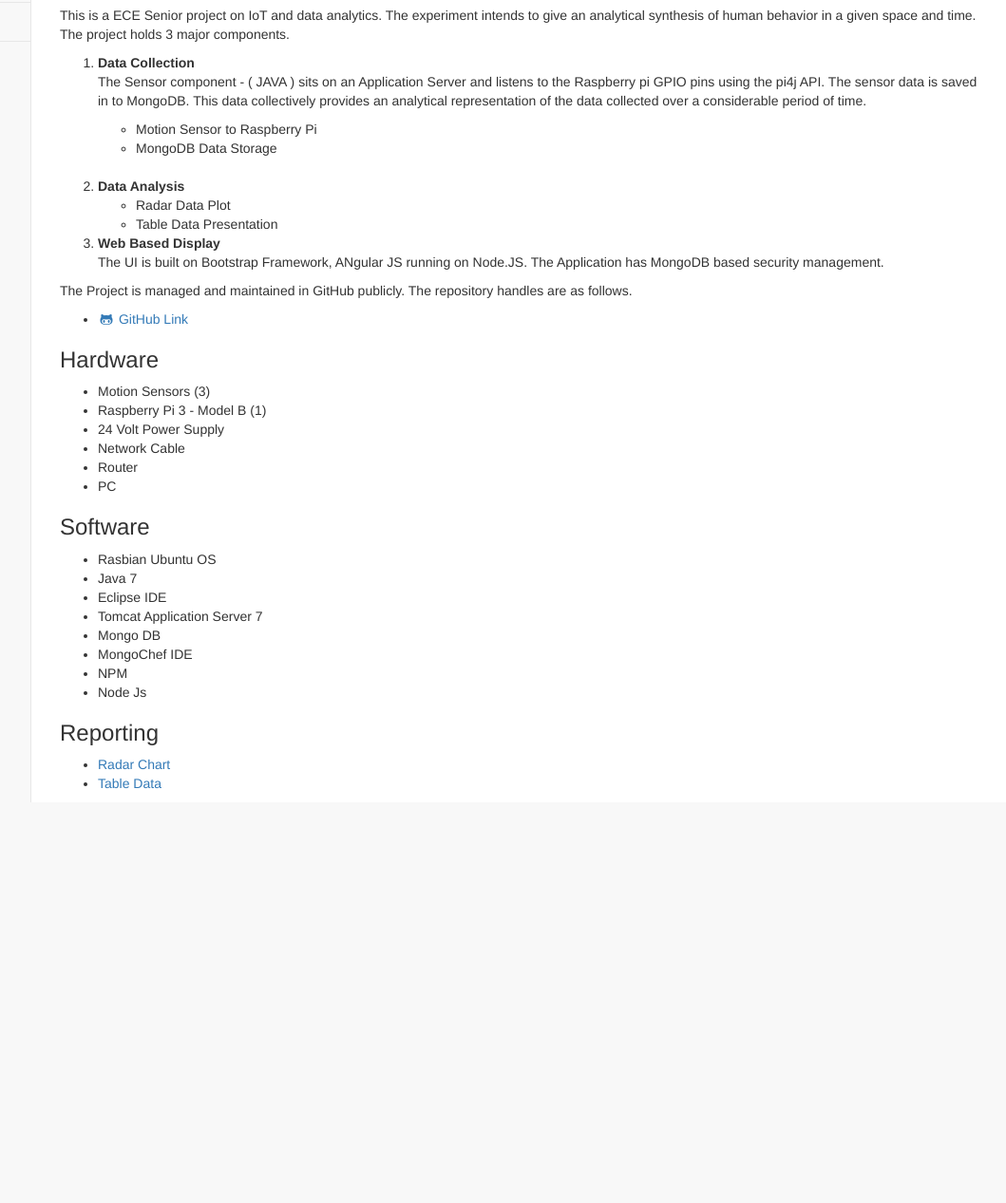
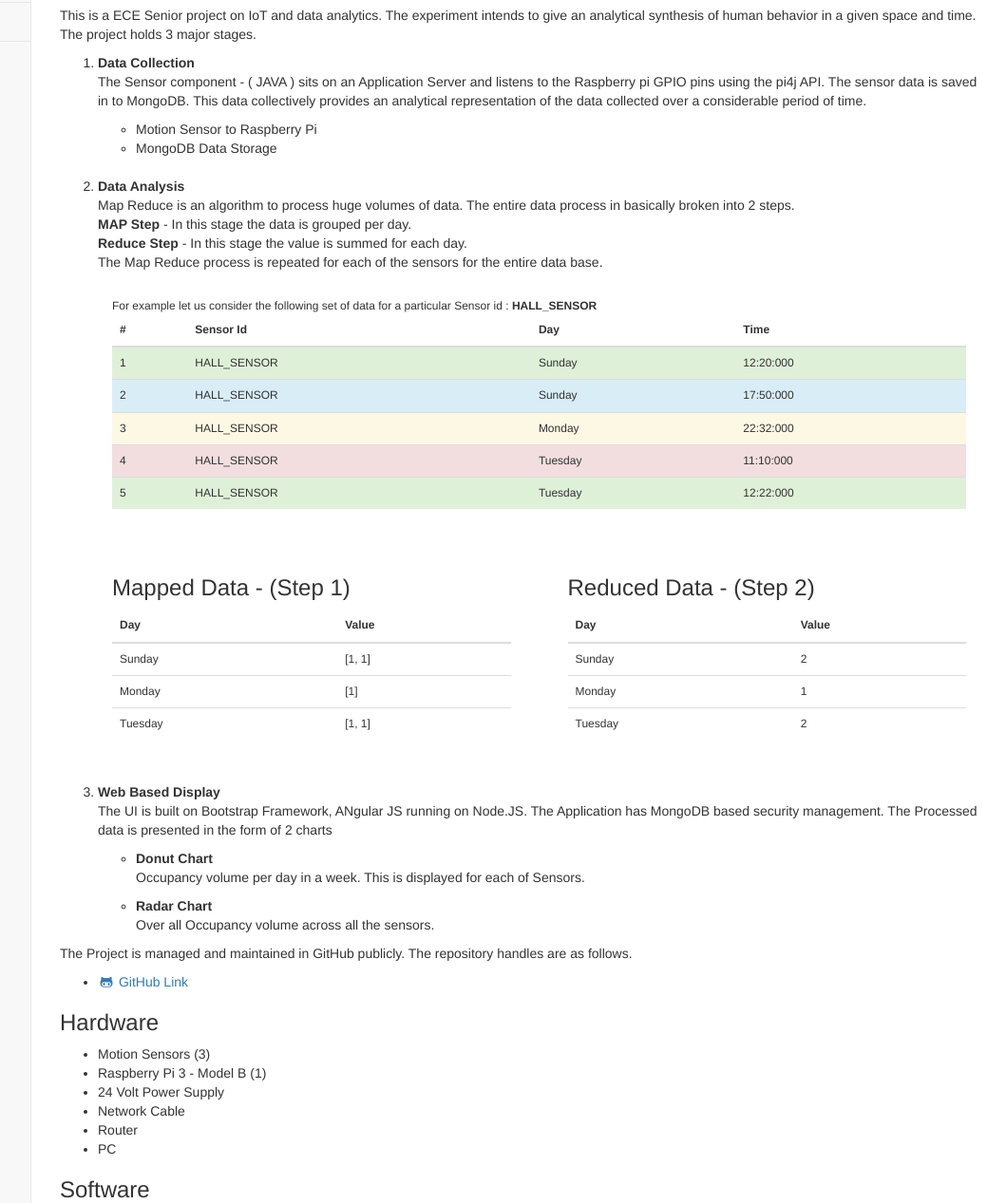
Before and after one commit to hitdataexp/reportscomponent, a website: page public/home.html in a window 1280 px wide. Shown: the part 211-1478 px from the top of the page at 95% size, without its empty margins (218-1277 px from the left). Before the commit the page ends 1056 px from the top, so only its background shows below. Drawn offline with Linux system fonts and the light colour scheme; no server answers.

Commit message:
Project Details added

```diff
--- a/public/resources/templates/home-body.html
+++ b/public/resources/templates/home-body.html
@@ -8,7 +8,7 @@
 		<p>
 		  This is a ECE Senior project on IoT and data analytics. The experiment intends to give an analytical synthesis of human behavior in a given space and time.
 		  <br/>
-		  The project holds 3 major components.
+		  The project holds 3 major stages.
 		  <ol>
 			<li><strong>Data Collection</strong>
 				<p>
@@ -20,15 +20,145 @@
 				</ul><br/>
 			</li>
 			<li><strong>Data Analysis</strong><br/>
-				<ul>
-					<li>Radar Data Plot</li>
-					<li>Table Data Presentation</li>
-				</ul>
+				<p>
+					Map Reduce is an algorithm to process huge volumes of data. The entire data process in basically broken into 2 steps.<br/>
+					<strong>MAP Step</strong> - In this stage the data is grouped per day.<br/>
+					<strong>Reduce Step</strong> - In this stage the value is summed for each day.<br/>
+					The Map Reduce process is repeated for each of the sensors for the entire data base.
+					<div class="panel-body">
+						<div class="table-responsive">
+							<span style="font-size: 12px;">
+								For example let us consider the following set of data for a particular Sensor id : <strong>HALL_SENSOR</strong>
+							</span>
+							<table class="table" style="font-size: 12px;">
+								<thead>
+									<tr>
+										<th>#</th>
+										<th>Sensor Id</th>
+										<th>Day</th>
+										<th>Time</th>
+									</tr>
+								</thead>
+								<tbody>
+									<tr class="success">
+										<td>1</td>
+										<td>HALL_SENSOR</td>
+										<td>Sunday</td>
+										<td>12:20:000</td>
+									</tr>
+									<tr class="info">
+										<td>2</td>
+										<td>HALL_SENSOR</td>
+										<td>Sunday</td>
+										<td>17:50:000</td>
+									</tr>
+									<tr class="warning">
+										<td>3</td>
+										<td>HALL_SENSOR</td>
+										<td>Monday</td>
+										<td>22:32:000</td>
+									</tr>
+									<tr class="danger">
+										<td>4</td>
+										<td>HALL_SENSOR</td>
+										<td>Tuesday</td>
+										<td>11:10:000</td>
+									</tr>
+									<tr class="success">
+										<td>5</td>
+										<td>HALL_SENSOR</td>
+										<td>Tuesday</td>
+										<td>12:22:000</td>
+									</tr>
+								</tbody>
+							</table>
+						</div>
+						<!-- /.table-responsive -->
+					</div>
+					<div class="row">
+						<div class="col-lg-6">
+							<div class="panel-body">
+								<div class="table-responsive">
+								<h3>
+									Mapped Data - (Step 1)
+								</h3>
+								<table class="table" style="font-size: 12px;">
+									<thead>
+										<tr>
+											<th>Day</th>
+											<th>Value</th>
+										</tr>
+									</thead>
+									<tbody>
+										<tr>
+											<td>Sunday</td>
+											<td>[1, 1]</td>
+										</tr>
+										<tr>
+											<td>Monday</td>
+											<td>[1]</td>
+										</tr>
+										<tr>
+											<td>Tuesday</td>
+											<td>[1, 1]</td>
+										</tr>
+									</tbody>
+								</table>
+								</div>
+							</div>
+							</div>
+							<div class="col-lg-6">
+							<div class="panel-body">
+								<div class="table-responsive">
+								<h3>
+									Reduced Data - (Step 2)
+								</h3>
+								<table class="table" style="font-size: 12px;">
+									<thead>
+										<tr>
+											<th>Day</th>
+											<th>Value</th>
+										</tr>
+									</thead>
+									<tbody>
+										<tr>
+											<td>Sunday</td>
+											<td>2</td>
+										</tr>
+										<tr>
+											<td>Monday</td>
+											<td>1</td>
+										</tr>
+										<tr>
+											<td>Tuesday</td>
+											<td>2</td>
+										</tr>
+									</tbody>
+								</table>
+								</div>
+							</div>
+						</div>
+					</div>
+				</p>
 			</li>
 			<li><strong>Web Based Display</strong></li>
 				<p>
-					The UI is built on Bootstrap Framework, ANgular JS running on Node.JS. The Application has MongoDB based security management.
+					The UI is built on Bootstrap Framework, ANgular JS running on Node.JS. The Application has MongoDB based security management. The Processed data is presented in the form of 2 charts
 				</p>
+				<ul>
+					<li>
+						<strong>Donut Chart</strong>
+						<p>
+							Occupancy volume per day in a week. This is displayed for each of Sensors.
+						</p>
+					</li>
+					<li>
+						<strong>Radar Chart</strong>
+						<p>
+							Over all Occupancy volume across all the sensors.
+						</p>
+					</li>
+				</ul>
 		  </ol>
 			<p>
 				The Project is managed and maintained in GitHub publicly. The repository handles are as follows.
```
